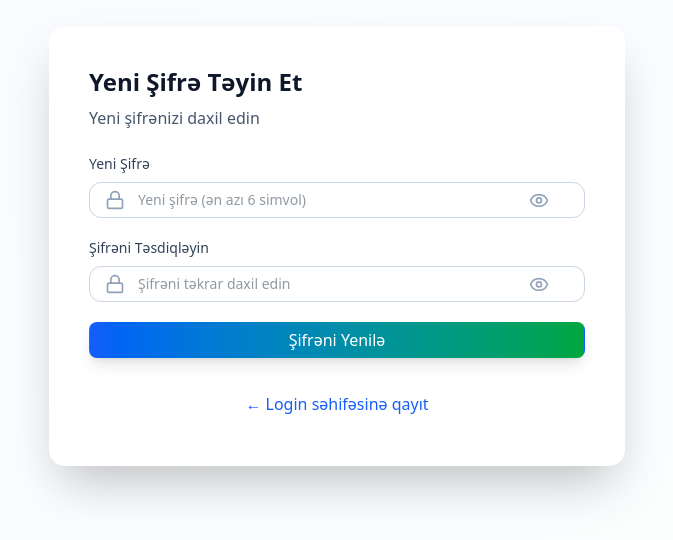
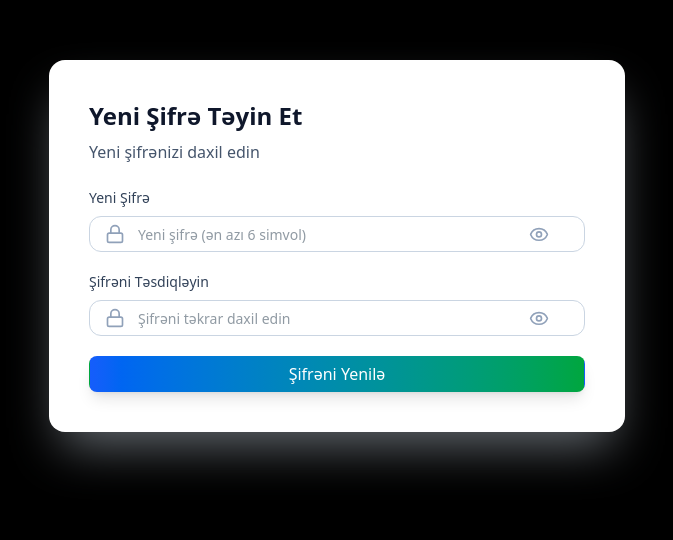
Before and after one commit to nergiz-git/Health-project, a React (Vite) app: page /reset-password in a window 1280 px wide. Shown: the part 154-694 px from the top of the page, without its empty margins (303-976 px from the left). Built offline with nearby package versions, Linux system fonts and the light colour scheme.

Commit message:
first commit

```diff
--- a/src/pages/ResetPasswordPage.jsx
+++ b/src/pages/ResetPasswordPage.jsx
@@ -88,8 +88,8 @@ export default function ResetPasswordPage() {
     };
 
     return (
-        <div className="min-h-screen flex items-center justify-center bg-gradient-to-br from-slate-50 via-blue-50/30 to-green-50/30">
-            <div className="bg-white p-10 rounded-2xl shadow-2xl w-full max-w-xl">
+        <div className="min-h-screen flex items-center justify-center bg-black via-blue-50/30 to-green-50/30">
+            <div className="bg-white p-10 rounded-2xl shadow-2xl w-full max-w-xl shadow-2xl w-full max-w-xl shadow-2xl shadow-slate-300/50">
                 <h2 className="text-2xl font-bold mb-2 text-slate-900">Yeni Şifrə Təyin Et</h2>
                 <p className="text-slate-600 mb-6">Yeni şifrənizi daxil edin</p>
 
@@ -186,7 +186,7 @@ export default function ResetPasswordPage() {
                 </form>
 
                 {/* Login-ə qayıt */}
-                {!success && ( // ✅ Success zamanı gizlət
+                {/* {!success && ( // ✅ Success zamanı gizlət
                     <div className="mt-6 text-center">
                         <button
                             onClick={() => navigate("/login")}
@@ -195,7 +195,7 @@ export default function ResetPasswordPage() {
                             ← Login səhifəsinə qayıt
                         </button>
                     </div>
-                )}
+                )} */}
             </div>
         </div>
     );
```
